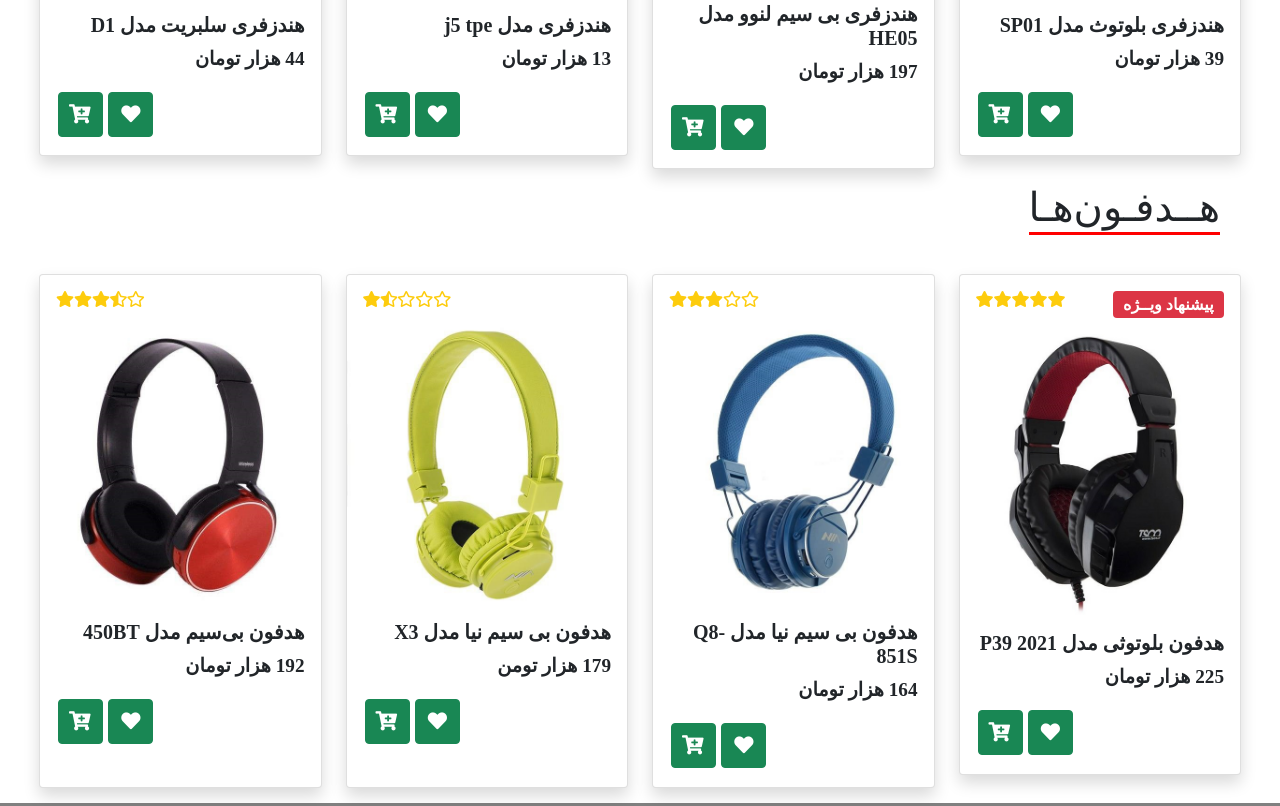
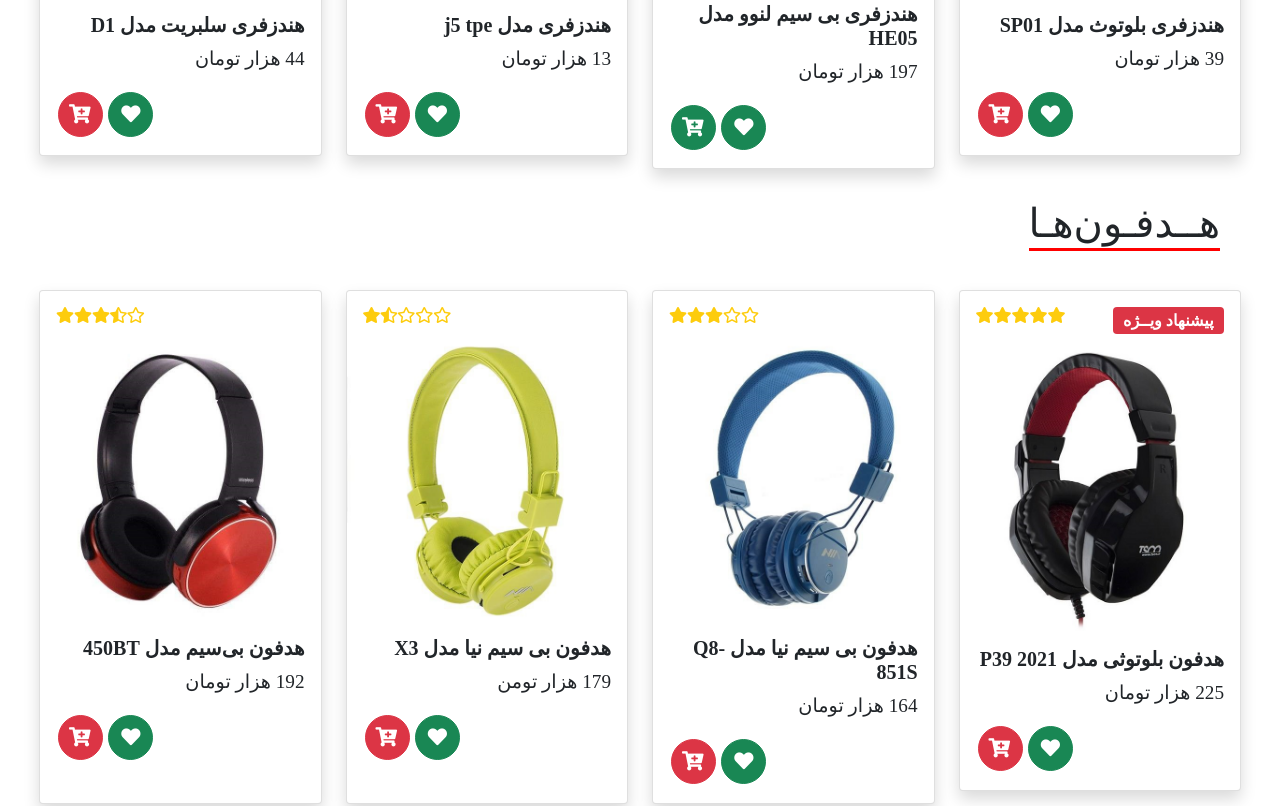
Before and after one commit to Amir-Pourhadi/Headset-Page, a plain HTML site: page index.html in a window 1280 px wide. Shown: the part 1023-1829 px from the top of the page. Drawn offline with nearby package versions, Linux system fonts and the light colour scheme; a web font is replaced by a local one.

Commit message:
final-final-release

```diff
--- a/css/style.css
+++ b/css/style.css
@@ -57,7 +57,6 @@
 
 .card-text {
 	font-family: "B Nazanin";
-	font-weight: bolder;
 	font-size: larger;
 }
 
@@ -70,7 +69,8 @@
 	width: 45px;
 	height: 45px;
 	margin: 1%;
-	transition: width 1s;
+	border-radius: 50%;
+	transition: all 1s;
 }
 .buy-buttons > button > i {
 	padding-top: 5px;
@@ -78,11 +78,11 @@
 .buy-buttons > button > p {
 	display: none;
 	overflow: hidden;
-	transition: display 1s 1s;
 }
 .buy-buttons > button:hover {
 	display: flex;
 	justify-content: space-between;
+	border-radius: 100px;
 	width: 120px;
 }
 
--- a/index.html
+++ b/index.html
@@ -86,7 +86,7 @@
 									<p>علاقـــه</p>
 									<i class="fas fa-heart"></i>
 								</button>
-								<button class="btn btn-success">
+								<button class="btn btn-danger">
 									<p>خریـــد</p>
 									<i class="fas fa-cart-plus"></i>
 								</button>
@@ -144,7 +144,7 @@
 									<p>علاقـــه</p>
 									<i class="fas fa-heart"></i>
 								</button>
-								<button class="btn btn-success">
+								<button class="btn btn-danger">
 									<p>خریـــد</p>
 									<i class="fas fa-cart-plus"></i>
 								</button>
@@ -173,7 +173,7 @@
 									<p>علاقـــه</p>
 									<i class="fas fa-heart"></i>
 								</button>
-								<button class="btn btn-success">
+								<button class="btn btn-danger">
 									<p>خریـــد</p>
 									<i class="fas fa-cart-plus"></i>
 								</button>
@@ -182,7 +182,7 @@
 					</div>
 				</div>
 			</div>
-			<div class="headphone-tag display-6 d-inline-block w-auto me-5">هــدفـون‌هـا</div>
+			<div class="headphone-tag display-6 d-inline-block w-auto me-5 pt-3">هــدفـون‌هـا</div>
 			<div class="row row-cols-md-4 row-cols-sm-3 row-cols-1 g-4">
 				<div class="col-xl-3 col-lg-4 col-md-6 col-sm-12">
 					<div class="card shadow bg-body rounded">
@@ -205,7 +205,7 @@
 									<p>علاقـــه</p>
 									<i class="fas fa-heart"></i>
 								</button>
-								<button class="btn btn-success">
+								<button class="btn btn-danger">
 									<p>خریـــد</p>
 									<i class="fas fa-cart-plus"></i>
 								</button>
@@ -234,7 +234,7 @@
 									<p>علاقـــه</p>
 									<i class="fas fa-heart"></i>
 								</button>
-								<button class="btn btn-success">
+								<button class="btn btn-danger">
 									<p>خریـــد</p>
 									<i class="fas fa-cart-plus"></i>
 								</button>
@@ -263,7 +263,7 @@
 									<p>علاقـــه</p>
 									<i class="fas fa-heart"></i>
 								</button>
-								<button class="btn btn-success">
+								<button class="btn btn-danger">
 									<p>خریـــد</p>
 									<i class="fas fa-cart-plus"></i>
 								</button>
@@ -292,7 +292,7 @@
 									<p>علاقـــه</p>
 									<i class="fas fa-heart"></i>
 								</button>
-								<button class="btn btn-success">
+								<button class="btn btn-danger">
 									<p>خریـــد</p>
 									<i class="fas fa-cart-plus"></i>
 								</button>
```
Also changed, not shown: 1 other file.
